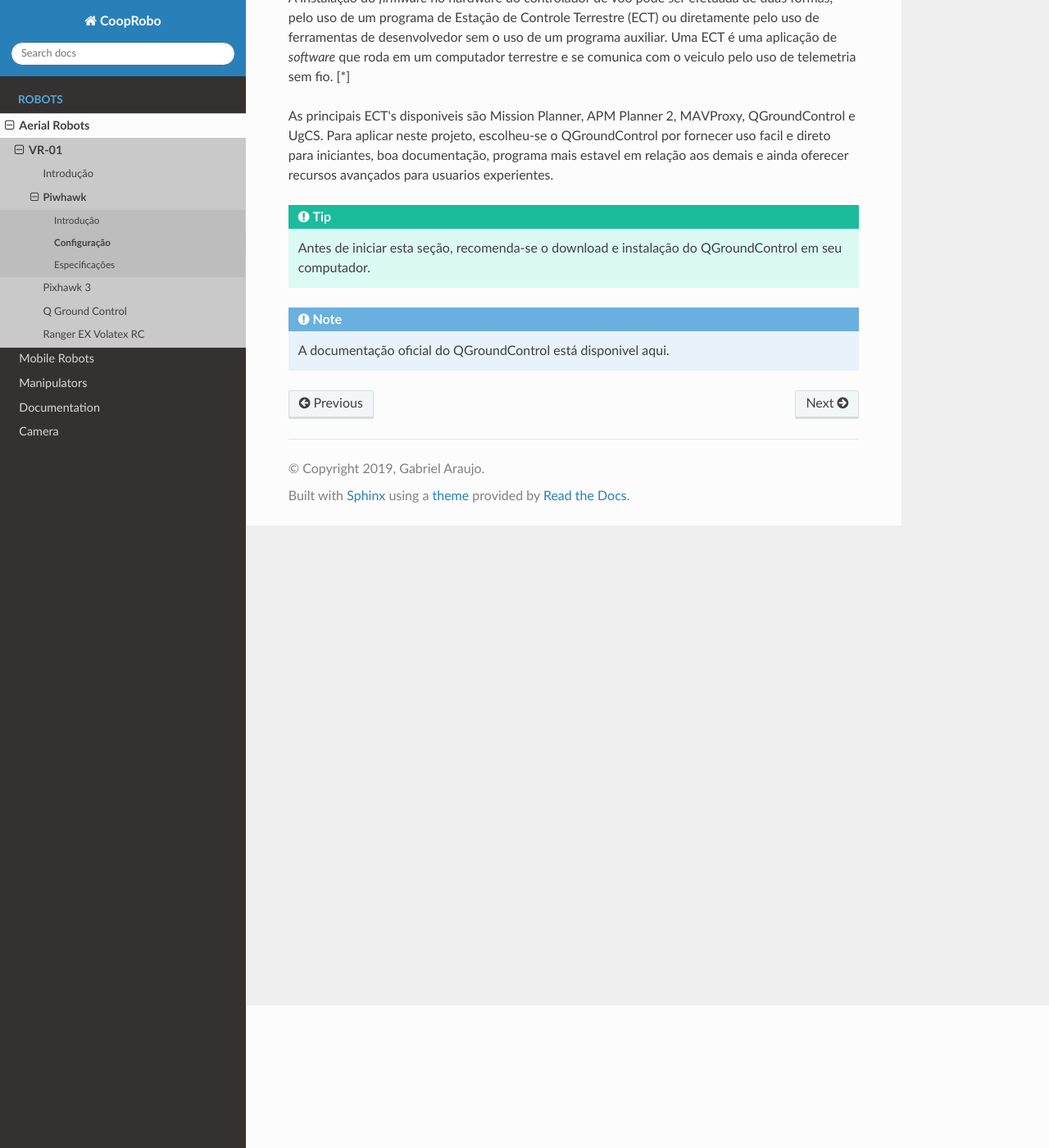
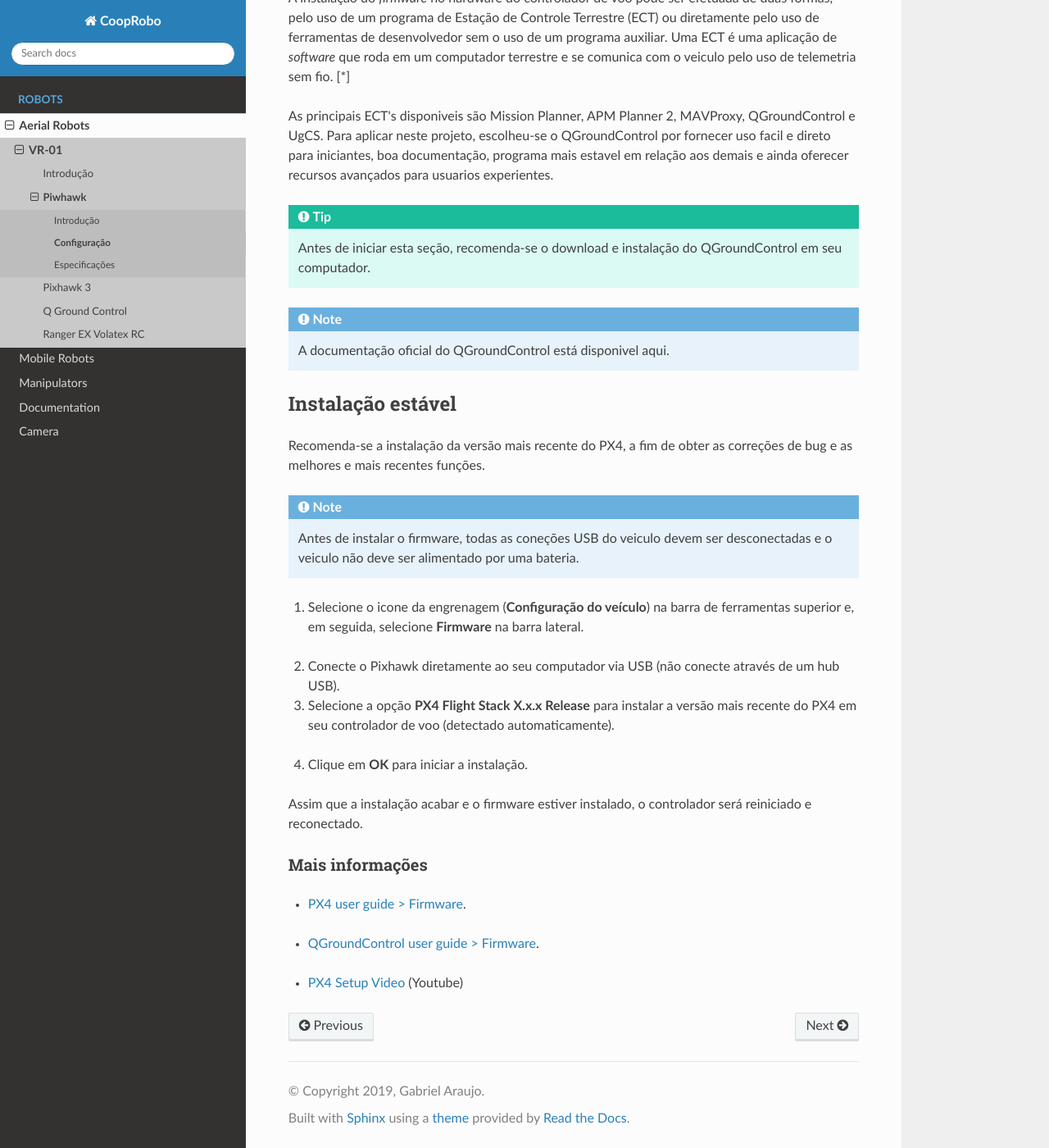
Before and after one commit to aerolab-unb/Aerial-pt, a Sphinx documentation site: the page built from Edit_CoopRobo/docs/source/aerial/vr01/hard/config/firmware.rst, in a window 1280 px wide and 1400 px high, scrolled down 174 px. Shown: the whole window at 82% size. Built offline with Sphinx 7.4.7 and the Read the Docs theme 2.0.0, drawn with Linux system fonts in a browser that asks for light colours; pages that are not in the unit, such as notebooks, are missing from menus.

Commit message:
firmware finalizado

```diff
--- a/Edit_CoopRobo/docs/source/aerial/vr01/hard/config/firmware.rst
+++ b/Edit_CoopRobo/docs/source/aerial/vr01/hard/config/firmware.rst
@@ -14,3 +14,41 @@ Para aplicar neste projeto, escolheu-se o QGroundControl por fornecer uso facil
 
 .. Note::
     A documentação oficial do QGroundControl está disponivel aqui.
+
+Instalação estável
+~~~~~~~~~~~~~~~~~~~
+
+Recomenda-se a instalação da versão mais recente do PX4, a fim de obter as correções de bug e as melhores e mais recentes funções.
+
+.. Note::
+    Antes de instalar o firmware, todas as coneções USB do veiculo devem ser desconectadas e o veiculo não deve ser alimentado por uma bateria.
+
+1. Selecione o icone da engrenagem (**Configuração do veículo**) na barra de ferramentas superior e, em seguida, selecione **Firmware** na barra lateral.
+
+.. Adicionar imagem
+
+2. Conecte o Pixhawk diretamente ao seu computador via USB (não conecte através de um hub USB).
+
+3. Selecione a opção **PX4 Flight Stack X.x.x Release** para instalar a versão mais recente do PX4 em seu controlador de voo (detectado automaticamente).
+
+.. Adicionar imagem
+
+4. Clique em **OK** para iniciar a instalação.
+
+.. Adicionar imagem
+
+	O firmware seguirá com varias etapas de atualização (doownload do novo firmware, exclusão da versão antiga, etc.). O progresso geral é exibido em uma barra de progresso.
+
+Assim que a instalação acabar e o firmware estiver instalado, o controlador será reiniciado e reconectado.
+
+Mais informações
+----------------
+
+* `PX4 user guide > Firmware`_.
+.. _PX4 user guide > Firmware: https://docs.px4.io/v1.9.0/en/config/firmware.html
+
+* `QGroundControl user guide > Firmware`_.
+.. _QGroundControl user guide > Firmware: https://docs.qgroundcontrol.com/en/SetupView/Firmware.html
+
+* `PX4 Setup Video`_ (Youtube)
+.. _PX4 Setup Video: https://www.youtube.com/watch?v=91VGmdSlbo4&feature=youtu.be
```
